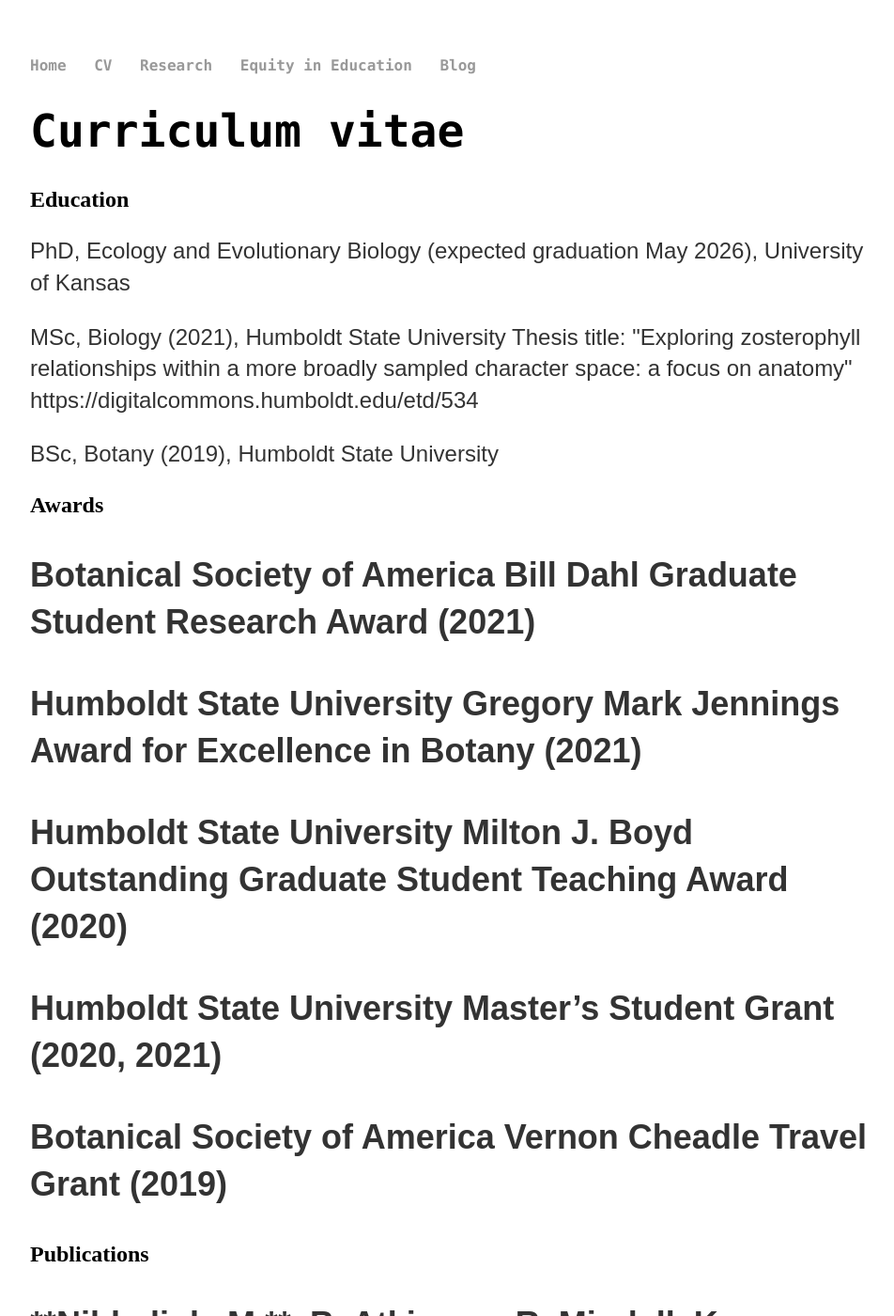
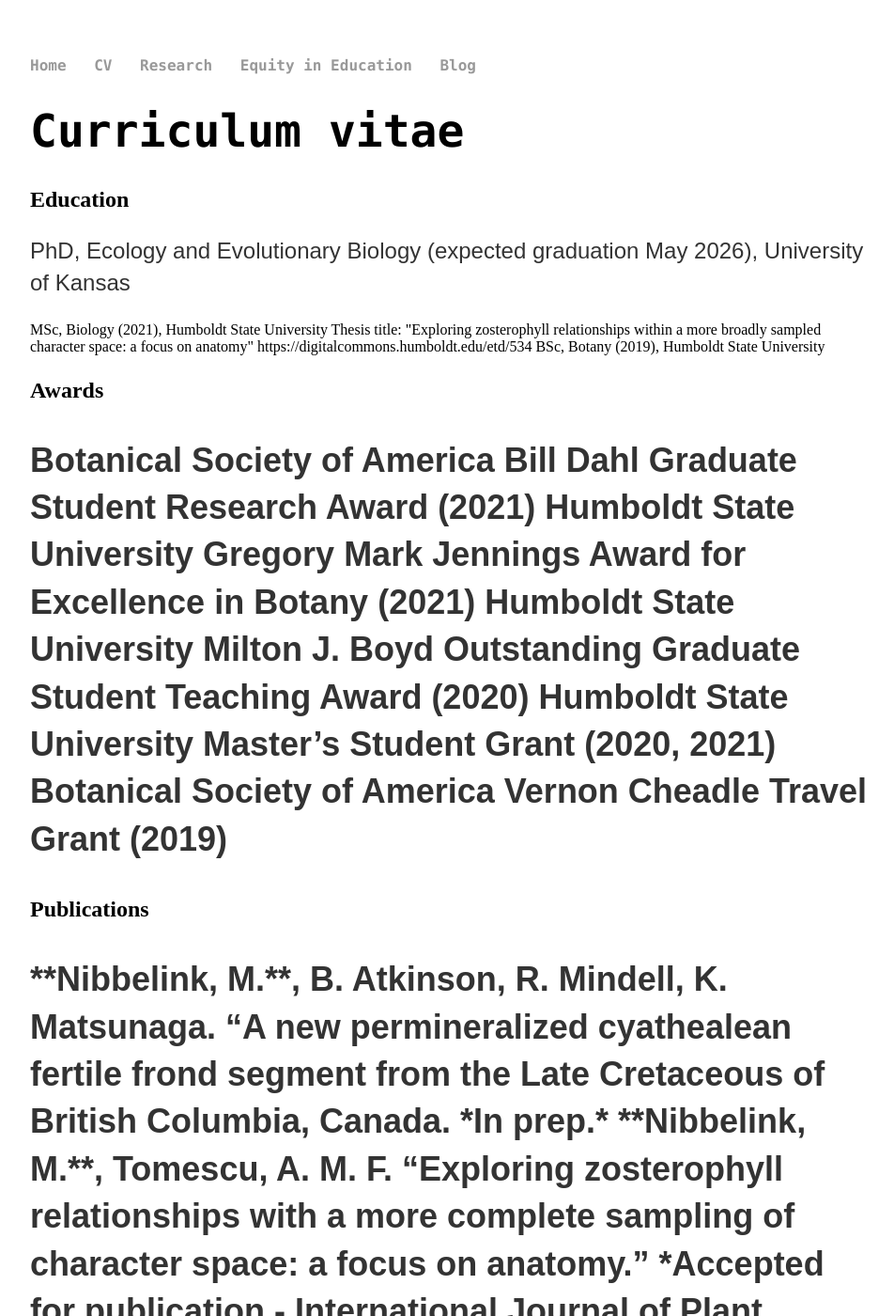
Before and after one commit to megannibbs/megannibbelink.github.io, a Jekyll site: the page built from cv/index.html, in a window 1280 px wide and 1400 px high. Shown: the whole window at 94% size, without its empty margins (160-1112 px from the left). Built offline with Jekyll 4.4.1, drawn with Linux system fonts in a browser that asks for light colours; some of the changed text lies outside the part shown.

Commit message:
Update index.html

```diff
--- a/cv/index.html
+++ b/cv/index.html
@@ -6,20 +6,20 @@
 	<h1>Curriculum vitae</h1>
 	<h2>Education</h2>
 	<p>PhD, Ecology and Evolutionary Biology (expected graduation May 2026), University of Kansas</p>
-	<p>MSc, Biology (2021), Humboldt State University
-	Thesis title: "Exploring zosterophyll relationships within a more broadly sampled character space: a focus on anatomy" https://digitalcommons.humboldt.edu/etd/534</p>
-	<p>BSc, Botany (2019), Humboldt State University</p>
+	MSc, Biology (2021), Humboldt State University
+	Thesis title: "Exploring zosterophyll relationships within a more broadly sampled character space: a focus on anatomy" https://digitalcommons.humboldt.edu/etd/534
+	BSc, Botany (2019), Humboldt State University</p>
 
 	<h2>Awards<h2>
-	<p>Botanical Society of America Bill Dahl Graduate Student Research Award (2021)</p>
-	<p>Humboldt State University Gregory Mark Jennings Award for Excellence in Botany (2021)</p>
-	<p>Humboldt State University Milton J. Boyd Outstanding Graduate Student Teaching Award (2020)</p>
-	<p>Humboldt State University Master’s Student Grant (2020, 2021)</p>
-	<p>Botanical Society of America Vernon Cheadle Travel Grant (2019)</p>
+	<p>Botanical Society of America Bill Dahl Graduate Student Research Award (2021)
+	Humboldt State University Gregory Mark Jennings Award for Excellence in Botany (2021)
+	Humboldt State University Milton J. Boyd Outstanding Graduate Student Teaching Award (2020)
+	Humboldt State University Master’s Student Grant (2020, 2021)
+	Botanical Society of America Vernon Cheadle Travel Grant (2019)</p>
 
 	<h2>Publications<h2>
 	<p>**Nibbelink, M.**, B. Atkinson, R. Mindell, K. Matsunaga. “A new permineralized cyathealean fertile frond segment from the Late
-		Cretaceous of British Columbia, Canada. *In prep.*</p>
-	<p>**Nibbelink, M.**, Tomescu, A. M. F. “Exploring zosterophyll relationships with a more complete sampling of character space: a focus on anatomy.”
+		Cretaceous of British Columbia, Canada. *In prep.*
+	**Nibbelink, M.**, Tomescu, A. M. F. “Exploring zosterophyll relationships with a more complete sampling of character space: a focus on anatomy.”
 		*Accepted for publication - International Journal of Plant Sciences.*</p>
 </div><!-- /.blurb -->
```
